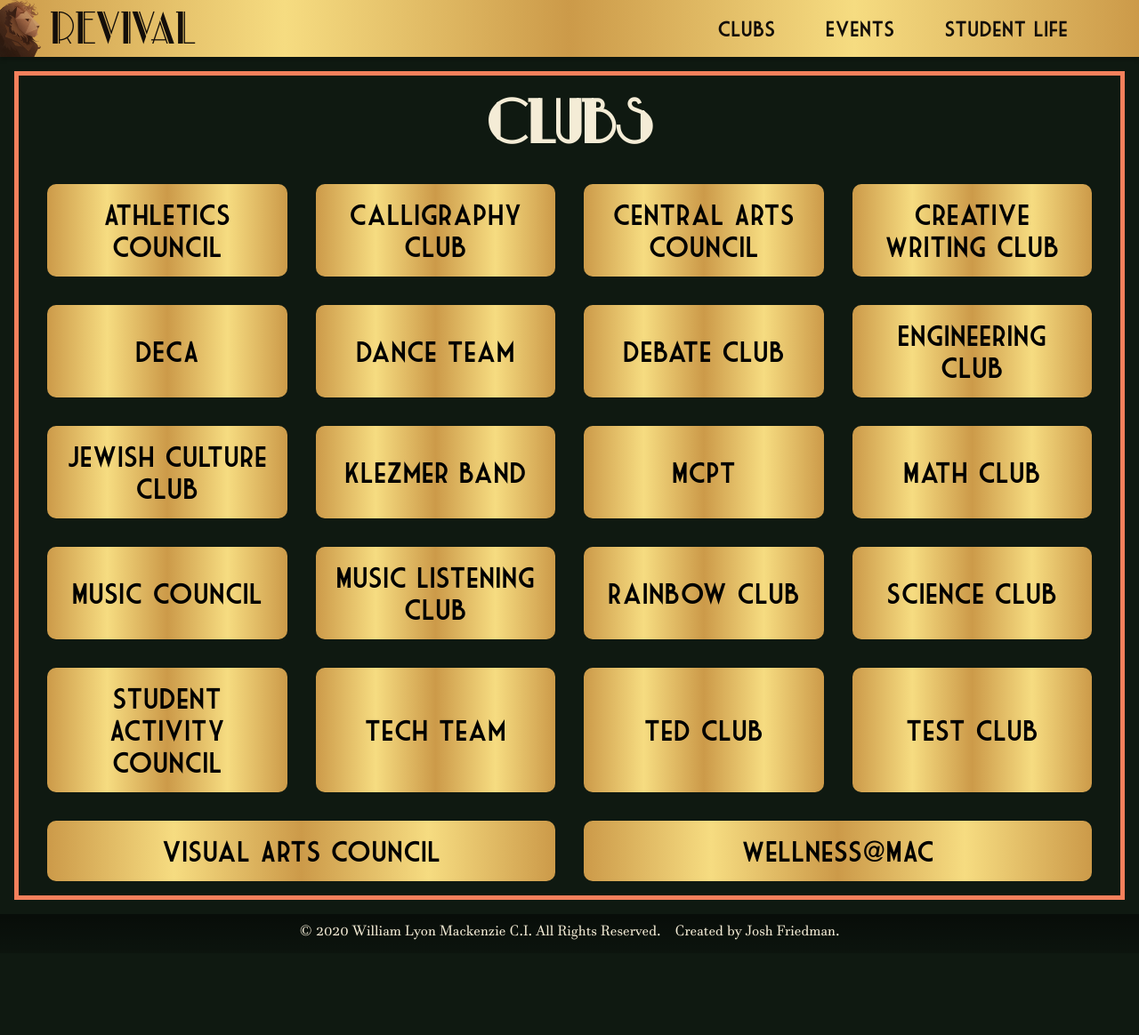
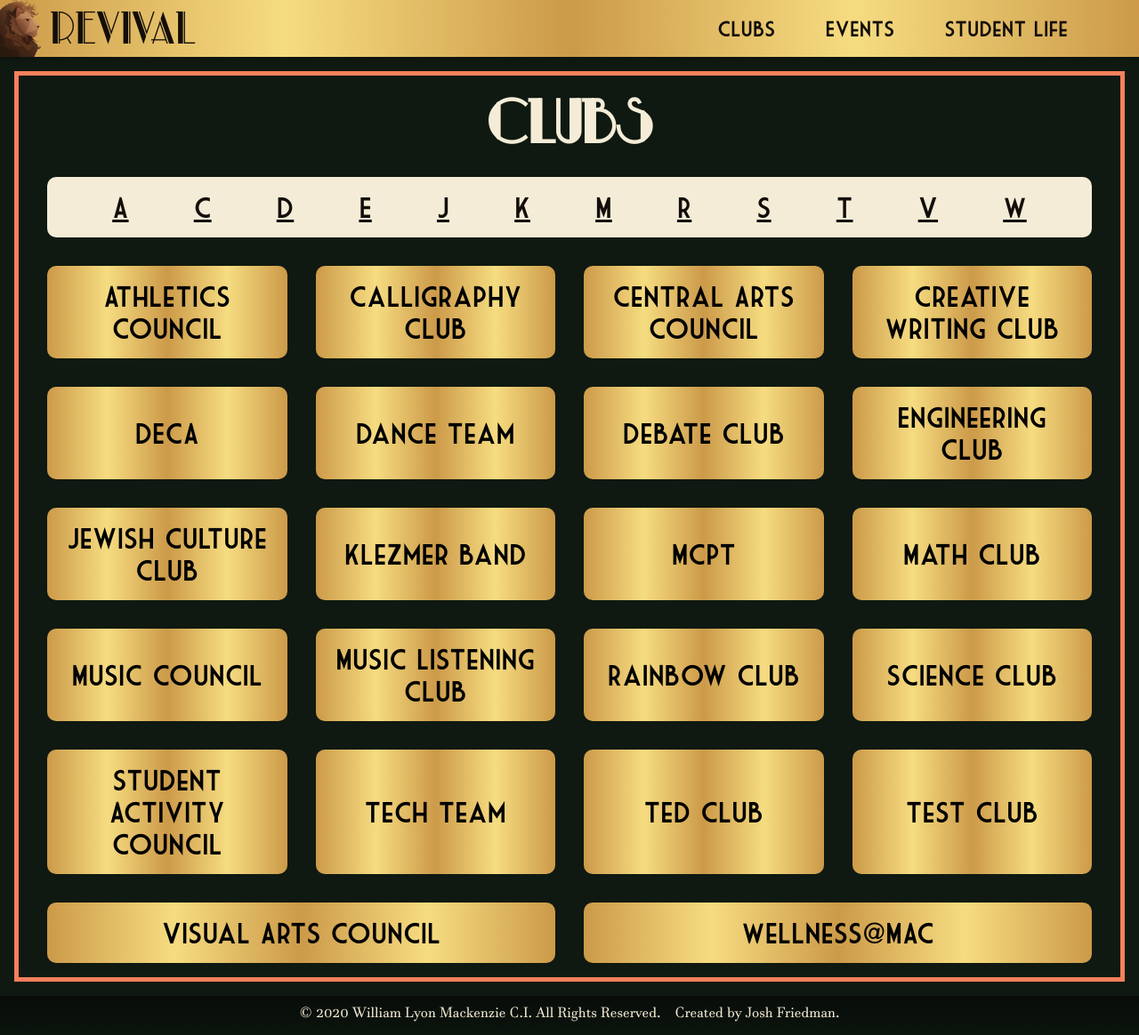
Before and after one commit to Jwiggiff/macyearbook, a Jekyll site: the page built from clubs.html, in a window 1280 px wide. Shown: the whole page at 89% size. Built offline with Jekyll 4.4.1, drawn with Linux system fonts in a browser that asks for light colours; before the commit the page ends 1072 px from its top, so only the background shows below that.

Commit message:
Add alpha links

```diff
--- a/_includes/footer.html
+++ b/_includes/footer.html
@@ -1,4 +1,4 @@
 <footer class="site-footer">
   <p class="copyright">{{ site.copyright }}</p>
-  <p>Created by {{ site.author }}.</p>
+  <p>Created by <span>{{ site.author }}</span>.</p>
 </footer>
--- a/_includes/header.html
+++ b/_includes/header.html
@@ -27,7 +27,7 @@
                 <div class="alpha-links">
                   {%- assign alphabet = "ABCDEFGHIJKLMNOPQRSTUVWXYZ" | split:"" -%}
                   {%- for letter in alphabet -%}
-                    <a href="#{{ letter }}" class="letter">{{ letter }}</a>
+                    <a href="#{{ category.label }}-{{ letter }}" class="letter">{{ letter }}</a>
                   {%- endfor -%}
                 </div>
               {%- endif -%}
@@ -37,7 +37,7 @@
                 {%- assign first_letter = page.title | split: '' | first -%}
                   {%- if category.docs.size > 15 and last_letter != first_letter -%}
                     {%- assign last_letter = first_letter -%}
-                    <li id="{{ first_letter }}">
+                    <li id="{{ category.label }}-{{ first_letter }}">
                   {%- else -%}
                     <li>
                   {%- endif -%}
--- a/_layouts/collection.html
+++ b/_layouts/collection.html
@@ -6,9 +6,25 @@ layout: default
   <div class="wrapper">{{ page.title }}</div>
 </h1>
 
+{%- if site[page.collection].size > 15 -%}
+  <div class="alpha-links">
+    {%- assign alphabet = "ABCDEFGHIJKLMNOPQRSTUVWXYZ" | split:"" -%}
+    {%- for letter in alphabet -%}
+      <a href="#{{ letter }}" class="letter">{{ letter }}</a>
+    {%- endfor -%}
+  </div>
+{%- endif -%}
+
 <ul class="page-list">
+  {%- assign last_letter = '' -%}
   {%- for page in site[page.collection] -%}
-    <li class="page-item">
+    {%- assign first_letter = page.title | split: '' | first -%}
+    {%- if site[page.collection].size > 15 and last_letter != first_letter -%}
+      {%- assign last_letter = first_letter -%}
+      <li class="page-item" id="{{ first_letter }}">
+    {%- else -%}
+      <li class="page-item">
+    {%- endif -%}
       <a href="{{ page.url | relative_url }}">{{ page.title }}</a>
     </li>
   {%- endfor -%}
--- a/_sass/_base.scss
+++ b/_sass/_base.scss
@@ -3,6 +3,10 @@
   margin: 0;
   padding: 0;
   box-sizing: border-box;
+}
+
+html {
+  scroll-behavior: smooth;
 }
 
 body {
@@ -25,6 +29,30 @@ h6 {
   font-family: $subtitle-font;
 }
 
+.alpha-links {
+  display: flex;
+  justify-content: space-evenly;
+  align-items: center;
+  top: -0.5rem;
+  margin-top: -0.5rem;
+  padding: inherit;
+  z-index: 2;
+
+  a {
+    color: $black;
+    font-family: $subtitle-font;
+    transition: color 0.2s ease;
+
+    &:not([href]) {
+      display: none;
+    }
+
+    &:hover {
+      color: $salmon;
+    }
+  }
+}
+
 // @import "scrollbar";
 @import "header";
 @import "page";
--- a/_sass/header.scss
+++ b/_sass/header.scss
@@ -1,3 +1,22 @@
+/* Keyframes */
+@keyframes dance {
+  0% {
+    transform: translate(0, 0);
+  }
+  10% {
+    transform: translate(-15px, 0);
+  }
+  30% {
+    transform: translate(30px, 0);
+  }
+  60% {
+    transform: translate(-30px, 0);
+  }
+  100% {
+    transform: translate(0, 0);
+  }
+}
+
 /* Site Header */
 .site-header {
   position: relative;
@@ -83,7 +102,6 @@
       font-size: 1.5rem;
       white-space: nowrap;
       cursor: pointer;
-
       display: flex;
       align-items: center;
     }
@@ -123,30 +141,32 @@
       }
 
       .alpha-links {
-        display: flex;
-        justify-content: space-evenly;
-        align-items: center;
+        background-color: $white;
         position: sticky;
-        top: -0.5rem;
-        margin-top: -0.5rem;
-        padding: inherit;
-        background-color: $white;
-        z-index: 2;
 
         @include media-query($on-palm) {
           width: 100vw;
           margin-left: -1rem;
           background: $gold center 100vw;
         }
+      }
 
-        a {
-          color: $black;
-          font-family: $subtitle-font;
+      a {
+        transition: color 0.2s ease;
 
-          &:not([href]) {
-            display: none;
-          }
+        &:hover {
+          color: $salmon;
         }
+      }
+
+      a[href="/clubs/dance-team/"]:hover {
+        animation: dance 1.5s cubic-bezier(.28,.84,.42,1);
+      }
+      a[href="/clubs/rainbow-club/"]:hover {
+        -webkit-background-clip: text;
+        background-clip: text;
+        -webkit-text-fill-color: transparent;
+        background-image: linear-gradient(to left, violet, indigo, blue, green, yellow, orange, red);
       }
     }
 
--- a/_sass/page.scss
+++ b/_sass/page.scss
@@ -369,23 +369,21 @@
   }
 
   section.club {
-    // display: grid;
-    // grid-template-columns: 50% 50%;
-    // text-align: center;
-
     display: flex;
     flex-flow: wrap;
     justify-content: center;
 
+    @include media-query($on-palm) {
+      flex-flow: column;
+    }
+
     & > div {
       flex: 1;
       padding: 1.5rem;
-      // display: inline-block;
     }
 
     .members {
       text-align: right;
-      // max-width: 100%;
       font-size: 1.5rem;
 
       @include media-query($on-palm) {
@@ -405,7 +403,6 @@
 
     .image-container {
       text-align: left;
-      // max-width: 50%;
     }
     .image-container img {
       max-width: 100%;
@@ -445,4 +442,12 @@
       }
     }
   }
+
+  .alpha-links {
+    border-radius: 10px;
+    background: $white;
+    margin-bottom: 2rem;
+    padding: 1rem 0;
+    font-size: 2rem;
+  }
 }
--- a/assets/js/main.js
+++ b/assets/js/main.js
@@ -15,12 +15,28 @@ window.addEventListener("click", (e) => {
 });
 
 document.querySelectorAll(".alpha-links > a").forEach((a) => {
-  const target = document.getElementById(a.getAttribute("href")[1]);
+  const target = document.getElementById(a.getAttribute("href").slice(1));
   if (target == null) a.removeAttribute('href');
-  else
+  if (a.parentNode.parentNode.classList.contains('dropdown'))
     a.addEventListener("click", (e) => {
       e.preventDefault();
       a.parentNode.parentNode.scrollTop =
         target.offsetTop - target.offsetHeight * 1.5;
     });
 });
+
+const names = [
+  "Josh Friedman",
+  "Jesus Christ",
+  "Our Lord and Saviour",
+  "Stud Move",
+  "Santa Suit"
+];
+let currentIndex = 0;
+document.querySelector('.site-footer p:last-child span')
+  .addEventListener('wheel', (e) => {
+    e.preventDefault();
+    currentIndex += e.deltaY < 0 ? -1 : 1;
+    currentIndex = Math.max(0, Math.min(names.length-1, currentIndex));
+    e.target.innerText = names[currentIndex];
+  });
--- a/pages/_events/pink-week.html
+++ /dev/null
@@ -1,3 +0,0 @@
----
-title: Pink Week
----
--- /dev/null
+++ b/pages/_events/sacmas.html
@@ -0,0 +1,3 @@
+---
+title: Sacmas
+---
--- /dev/null
+++ b/pages/_student-life/drama-showcase.html
@@ -0,0 +1,4 @@
+---
+title: Drama Showcase
+layout: showcase
+---
```
